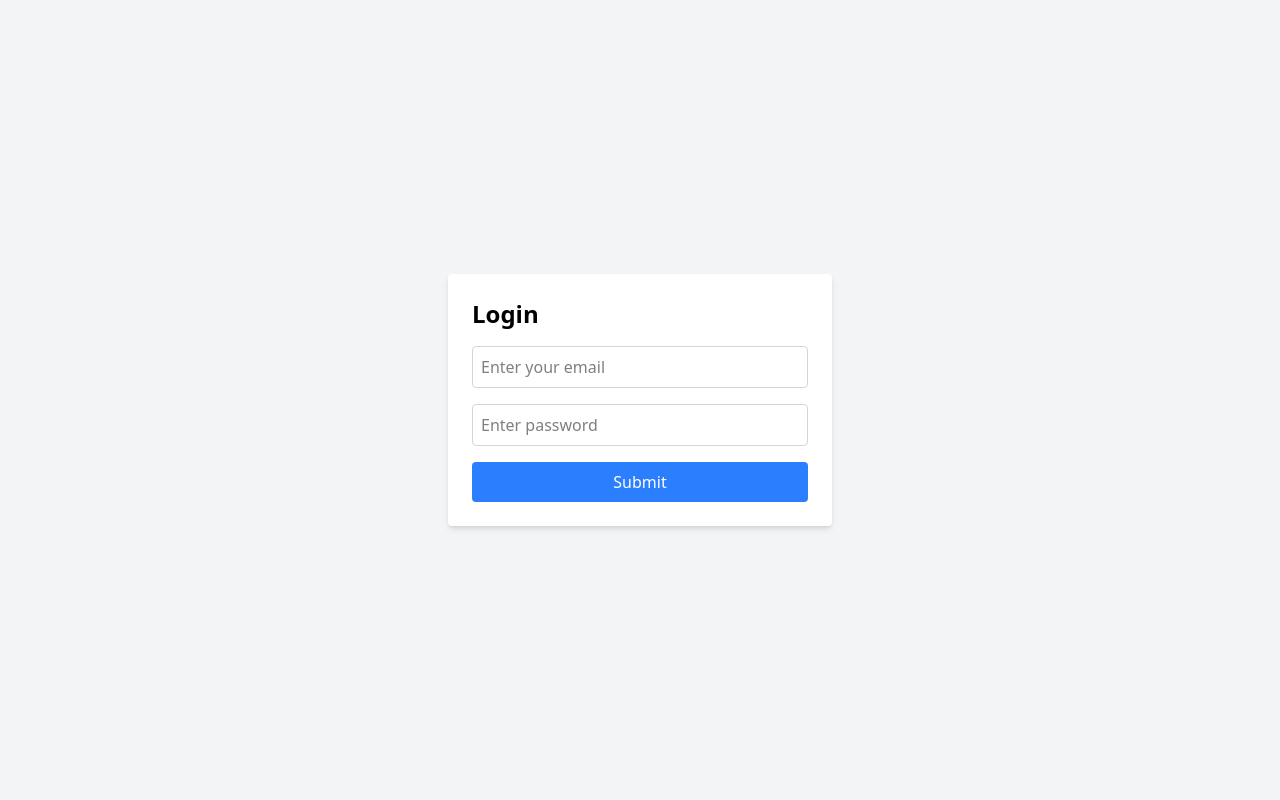
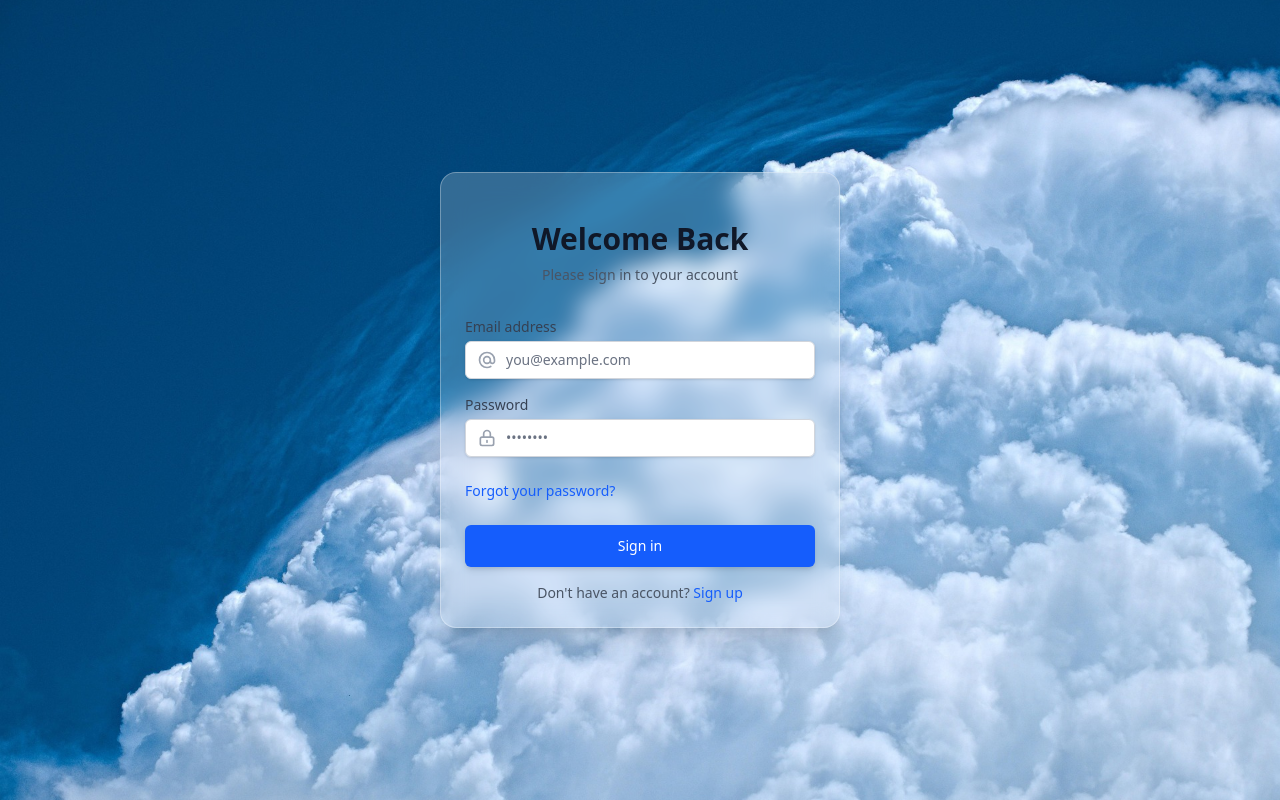
Before and after one commit to KeremVona/OneTicket3, a React (Vite) app in the folder client/: page /login in a window 1280 px wide. Built offline with nearby package versions, Linux system fonts and the light colour scheme; the HTML template or start-up script is replaced by a standard one.

Commit message:
login page ui improvement

```diff
--- /dev/null
+++ b/client/src/pages/authentication/Login.css
@@ -0,0 +1,7 @@
+.page {
+  min-height: 100vh;
+  background-image: url("../../assets/auth/login_background.jpg");
+  background-size: cover;
+  background-position: center;
+  background-repeat: no-repeat;
+}
--- a/client/src/pages/authentication/Login.tsx
+++ b/client/src/pages/authentication/Login.tsx
@@ -2,6 +2,7 @@ import React, { useState, useEffect } from "react";
 import { useNavigate } from "react-router";
 import { useAppDispatch, useAppSelector } from "../../app/hooks";
 import { reset, login } from "../../features/auth/authSlice";
+import "./Login.css";
 
 const Login = () => {
   const [formData, setFormData] = useState({ email: "", password: "" });
@@ -15,14 +16,14 @@ const Login = () => {
   );
 
   useEffect(() => {
-    if (isError) {
-      alert(message);
-    }
     if (isSuccess || user) {
       navigate("/home");
     }
+
+    return () => {
       dispatch(reset());
-  }, [user, isError, isSuccess, message, navigate, dispatch]);
+    };
+  }, [user, isSuccess, navigate, dispatch]);
 
   const onChange = (e: React.ChangeEvent<HTMLInputElement>) => {
     setFormData((prevState) => ({
@@ -36,43 +37,179 @@ const Login = () => {
     dispatch(login({ email, password }));
   };
 
-  if (isLoading) {
-    return <div>Loading...</div>;
-  }
+  return (
+    <div className="page min-h-screen flex items-center justify-center bg-gray-50 bg-gradient-to-br from-gray-100 to-gray-200 py-12 px-4 sm:px-6 lg:px-8">
+      <div className="backdrop-blur-md w-100 bg-white/20 border border-white/30 rounded-2xl shadow-xl p-6">
+        <div className="text-center">
+          <h2 className="mt-6 text-3xl font-extrabold text-gray-900">
+            Welcome Back
+          </h2>
+          <p className="mt-2 text-sm text-gray-600">
+            Please sign in to your account
+          </p>
+        </div>
 
-  return (
-    <div className="flex justify-center items-center h-screen bg-gray-100">
-      <form onSubmit={onSubmit} className="bg-white p-6 rounded shadow-md w-96">
-        <h1 className="text-2xl mb-4 font-bold">Login</h1>
-        <div className="mb-4">
+        {isError && (
+          <div className="bg-red-50 border-l-4 border-red-500 p-4 rounded-md">
+            <div className="flex">
+              <div className="flex-shrink-0">
+                <svg
+                  className="h-5 w-5 text-red-500"
+                  viewBox="0 0 20 20"
+                  fill="currentColor"
+                >
+                  <path
+                    fillRule="evenodd"
+                    d="M10 18a8 8 0 100-16 8 8 0 000 16zM8.707 7.293a1 1 0 00-1.414 1.414L8.586 10l-1.293 1.293a1 1 0 101.414 1.414L10 11.414l1.293 1.293a1 1 0 001.414-1.414L11.414 10l1.293-1.293a1 1 0 00-1.414-1.414L10 8.586 8.707 7.293z"
+                    clipRule="evenodd"
+                  />
+                </svg>
+              </div>
+              <div className="ml-3">
+                <p className="text-sm text-red-700">{message}</p>
+              </div>
+            </div>
+          </div>
+        )}
+
+        <form className="mt-8 space-y-6" onSubmit={onSubmit}>
+          <div className="space-y-4">
+            <div>
+              <label
+                htmlFor="email"
+                className="block text-sm font-medium text-gray-700"
+              >
+                Email address
+              </label>
+              <div className="mt-1 relative rounded-md shadow-sm">
+                <div className="absolute inset-y-0 left-0 pl-3 flex items-center pointer-events-none">
+                  <svg
+                    className="h-5 w-5 text-gray-400"
+                    fill="none"
+                    viewBox="0 0 24 24"
+                    stroke="currentColor"
+                  >
+                    <path
+                      strokeLinecap="round"
+                      strokeLinejoin="round"
+                      strokeWidth={2}
+                      d="M16 12a4 4 0 10-8 0 4 4 0 008 0zm0 0v1.5a2.5 2.5 0 005 0V12a9 9 0 10-9 9m4.5-1.206a8.959 8.959 0 01-4.5 1.207"
+                    />
+                  </svg>
+                </div>
                 <input
-            type="email"
-            className="w-full p-2 border border-gray-300 rounded"
                   id="email"
                   name="email"
+                  type="email"
+                  autoComplete="email"
+                  required
                   value={email}
-            placeholder="Enter your email"
                   onChange={onChange}
+                  className="block w-full pl-10 pr-3 py-2 border border-gray-300 rounded-md leading-5 bg-white placeholder-gray-500 focus:outline-none focus:ring-2 focus:ring-blue-500 focus:border-blue-500 sm:text-sm transition duration-150 ease-in-out"
+                  placeholder="you@example.com"
                 />
               </div>
-        <div className="mb-4">
+            </div>
+
+            <div>
+              <label
+                htmlFor="password"
+                className="block text-sm font-medium text-gray-700"
+              >
+                Password
+              </label>
+              <div className="mt-1 relative rounded-md shadow-sm">
+                <div className="absolute inset-y-0 left-0 pl-3 flex items-center pointer-events-none">
+                  <svg
+                    className="h-5 w-5 text-gray-400"
+                    fill="none"
+                    viewBox="0 0 24 24"
+                    stroke="currentColor"
+                  >
+                    <path
+                      strokeLinecap="round"
+                      strokeLinejoin="round"
+                      strokeWidth={2}
+                      d="M12 15v2m-6 4h12a2 2 0 002-2v-6a2 2 0 00-2-2H6a2 2 0 00-2 2v6a2 2 0 002 2zm10-10V7a4 4 0 00-8 0v4h8z"
+                    />
+                  </svg>
+                </div>
                 <input
-            type="password"
-            className="w-full p-2 border border-gray-300 rounded"
                   id="password"
                   name="password"
+                  type="password"
+                  autoComplete="current-password"
+                  required
                   value={password}
-            placeholder="Enter password"
                   onChange={onChange}
+                  className="block w-full pl-10 pr-3 py-2 border border-gray-300 rounded-md leading-5 bg-white placeholder-gray-500 focus:outline-none focus:ring-2 focus:ring-blue-500 focus:border-blue-500 sm:text-sm transition duration-150 ease-in-out"
+                  placeholder="••••••••"
                 />
               </div>
+            </div>
+          </div>
+
+          <div className="flex items-center justify-between">
+            <div className="text-sm">
+              <a
+                href="#"
+                className="font-medium text-blue-600 hover:text-blue-500 transition-colors"
+              >
+                Forgot your password?
+              </a>
+            </div>
+          </div>
+
           <button
             type="submit"
-          className="w-full bg-blue-500 text-white p-2 rounded hover:bg-blue-600"
+            disabled={isLoading}
+            className={`group relative w-full flex justify-center py-2.5 px-4 border border-transparent text-sm font-medium rounded-md text-white ${
+              isLoading
+                ? "bg-blue-400 cursor-not-allowed"
+                : "bg-blue-600 hover:bg-blue-700 focus:ring-2 focus:ring-offset-2 focus:ring-blue-500"
+            } transition duration-150 ease-in-out shadow-md`}
           >
-          Submit
+            {isLoading ? (
+              <span className="flex items-center">
+                <svg
+                  className="animate-spin -ml-1 mr-3 h-5 w-5 text-white"
+                  fill="none"
+                  viewBox="0 0 24 24"
+                >
+                  <circle
+                    className="opacity-25"
+                    cx="12"
+                    cy="12"
+                    r="10"
+                    stroke="currentColor"
+                    strokeWidth="4"
+                  ></circle>
+                  <path
+                    className="opacity-75"
+                    fill="currentColor"
+                    d="M4 12a8 8 0 018-8V0C5.373 0 0 5.373 0 12h4zm2 5.291A7.962 7.962 0 014 12H0c0 3.042 1.135 5.824 3 7.938l3-2.647z"
+                  ></path>
+                </svg>
+                Signing in...
+              </span>
+            ) : (
+              "Sign in"
+            )}
           </button>
         </form>
+
+        <div className="text-center mt-4">
+          <p className="text-sm text-gray-600">
+            Don't have an account?{" "}
+            <a
+              href="/register"
+              className="font-medium text-blue-600 hover:text-blue-500 transition-colors"
+            >
+              Sign up
+            </a>
+          </p>
+        </div>
+      </div>
     </div>
   );
 };
```
Also changed, not shown: client/src/assets/auth/login_background.jpg (added). Lines whose indentation alone changed are shown as unchanged.
